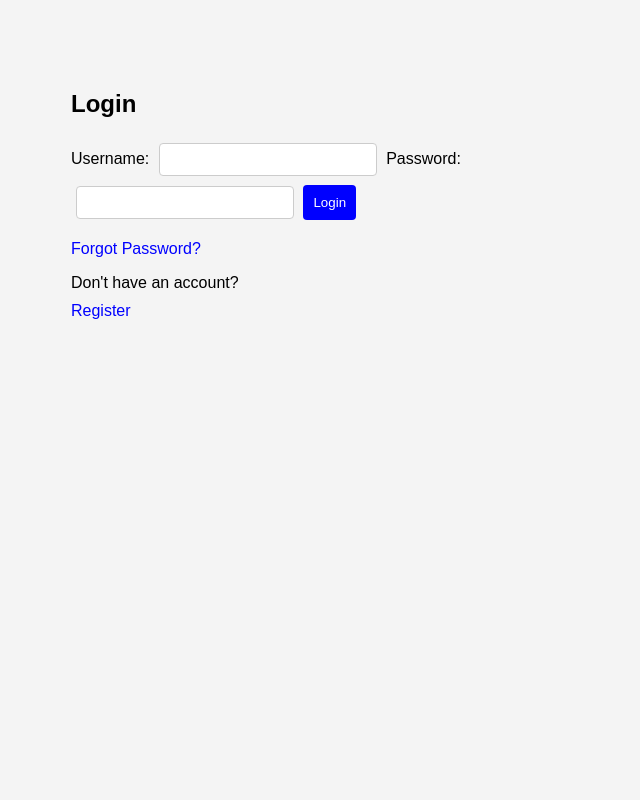
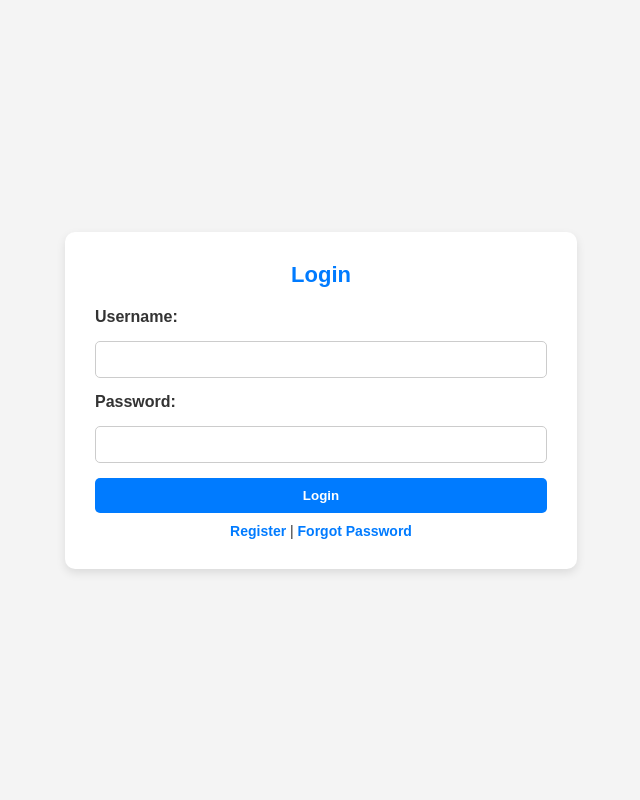
Before and after one commit to Wanjira-Faith/Flask-Mongo-App, a Flask app: page /login in a window 1280 px wide. Shown: the whole page, without its empty margins (319-959 px from the left). Run offline with Flask 3, Linux system fonts and the light colour scheme; some libraries are stand-ins or nearby versions.

Commit message:
updated file

```diff
--- a/app.py
+++ b/app.py
@@ -36,9 +36,14 @@ def register():
         if user_model.find_user_by_username(username):
             flash("Username already exists", "error")
         else:
-            user_model.create_user(username, password, email)
-            flash("Registration successful. Please log in.", "success")
-            return redirect(url_for('login'))
+            user_id = user_model.create_user(username, password, email)  # Get the user ID
+            if user_id:  # Check if user creation was successful
+                # Create a contact entry
+                contact_model.create_contact(user_id, phone="", email=email, address="", registration_number="") # Add other fields
+                flash("Registration successful. Please log in.", "success") # Correct: With category
+                return redirect(url_for('login'))
+            else:
+                flash("Registration failed.", "error") # Handle user creation failure
 
     return render_template('register.html')
 
@@ -53,6 +58,8 @@ def login():
 
         if user and check_password_hash(user['password'], password):
             session['user_id'] = str(user['_id'])
+            flash("Logged in successfully!", "success")  # Add success flash message
+            print("Redirecting to login")  # Debugging line
             return redirect(url_for('profile'))
         flash('Invalid credentials', 'error')
 
@@ -62,11 +69,9 @@ def login():
 @app.route('/logout')
 def logout():
     """Logs out the user and clears the session."""
-    session.clear()  # Clears all session data
-    flash("Logged out successfully", "success")  # Flash logout message
-    return redirect(url_for('login'))  # Redirects to login page
-
-
+    session.clear()
+    flash("Logged out successfully", "success")
+    return redirect(url_for('login'))
 
 @app.route('/forgot_password', methods=['GET', 'POST'])
 def forgot_password():
@@ -112,19 +117,11 @@ def profile():
         return redirect(url_for('login'))
 
     user_id = session['user_id']
-
-    # Fetch user details from database
     user = user_model.find_user_by_id(user_id)
 
     if not user:
         flash("User not found!", "error")
         return redirect(url_for('login'))
-
-    # Ensure we handle cases where 'registration_number' might be missing
-    registration_number = user.get("registration_number", "")
-
-    # Fetch user contact details
-    contact = contact_model.find_by_registration(registration_number) if registration_number else None
 
     if request.method == 'POST':
         phone = request.form['phone']
@@ -133,11 +130,16 @@ def profile():
         registration_number = request.form['registration_number']
 
         contact_model.create_contact(user_id, phone, email, address, registration_number)
-        flash("Profile updated successfully", "success")
-        return redirect(url_for('profile'))  # Reload the page with new data
+        flash("Profile updated successfully!", "success")
 
+        # Re-fetch the contact data after update
+        contact = contact_model.find_by_registration(registration_number)
+        return render_template('profile.html', user=user, contact=contact)
+
+    # Initial GET request: Fetch contact data
+    registration_number = user.get("registration_number", "")
+    contact = contact_model.find_by_registration(registration_number) if registration_number else None
     return render_template('profile.html', user=user, contact=contact)
-
 
 @app.route('/search', methods=['GET', 'POST'])
 def search():
--- a/static/styles.css
+++ b/static/styles.css
@@ -1,107 +1,187 @@
-/* Global Styles */
-body {
-    font-family: Arial, sans-serif;
-    text-align: center;
-    background-color: #f4f4f4;
+/* General Styles */
+* {
+    margin: 0;
+    padding: 0;
+    box-sizing: border-box;
+    font-family: 'Arial', sans-serif;
 }
 
-/* Forms */
+body {
+    background-color: #f4f4f4;
+    color: #333;
+    display: flex;
+    justify-content: center;
+    align-items: center;
+    height: 100vh;
+}
+
+/* Container Styling */
+.container {
+    background-color: white;
+    padding: 30px;
+    border-radius: 10px;
+    box-shadow: 0px 4px 10px rgba(0, 0, 0, 0.1);
+    width: 40%;
+    text-align: center;
+    margin: 0 auto;
+}
+
+/* Navbar Styling */
+.navbar {
+    display: flex;
+    justify-content: space-between;
+    align-items: center;
+    background-color: #007bff;
+    padding: 15px 20px;
+    position: fixed;
+    top: 0;
+    left: 0;
+    width: 100%;
+    box-shadow: 0px 4px 10px rgba(0, 0, 0, 0.1);
+    z-index: 1000;
+}
+
+.nav-left .logo {
+    font-size: 20px;
+    font-weight: bold;
+    color: white;
+    text-decoration: none;
+}
+
+.nav-center {
+    flex-grow: 1;
+    display: flex;
+    justify-content: center;
+}
+
+.search-form {
+    display: flex;
+    align-items: center;
+    gap: 10px;
+
+}
+
+.search-form input {
+    border: 1px solid #ccc;
+    padding: 10px;
+    font-size: 14px;
+    outline: none;
+    width: 250px;
+    border-radius: 5px;
+}
+
+.search-form button {
+    background-color: #0056b3;
+    color: white;
+    border: none;
+    padding: 10px 15px;
+    cursor: pointer;
+    border-radius: 5px;
+    transition: 0.3s;
+}
+
+.search-form button:hover {
+    background-color: #003f80;
+}
+
+.nav-right a {
+    color: white;
+    text-decoration: none;
+    margin-left: 20px;
+    font-weight: bold;
+    transition: 0.3s;
+}
+
+.nav-right .logout-btn {
+    background-color: #dc3545;
+    padding: 8px 12px;
+    border-radius: 5px;
+    transition: 0.3s;
+}
+
+.nav-right .logout-btn:hover {
+    background-color: #b92b3a;
+}
+
+/* Form Styling */
+h2 {
+    margin-bottom: 20px;
+    font-size: 22px;
+    color: #007bff;
+}
+
 form {
-    display: inline-block;
+    display: flex;
+    flex-direction: column;
+    gap: 15px;
+}
+
+label {
+    font-weight: bold;
     text-align: left;
 }
 
 input {
-    width: 200px;
-    padding: 8px;
-    margin: 5px;
+    padding: 10px;
     border: 1px solid #ccc;
-    border-radius: 4px;
+    border-radius: 5px;
+    width: 100%;
 }
 
 button {
-    background-color: blue;
+    background-color: #007bff;
     color: white;
     padding: 10px;
     border: none;
-    border-radius: 4px;
+    font-weight: bold;
     cursor: pointer;
+    border-radius: 5px;
+    transition: 0.3s;
 }
 
 button:hover {
-    background-color: darkblue;
+    background-color: #0056b3;
 }
 
-/* Profile */
-.profile-card {
-    background: white;
-    padding: 15px;
+/* Flash Messages */
+.alert,
+.flash {
+    padding: 10px;
+    margin-bottom: 15px;
     border-radius: 5px;
-    box-shadow: 0 0 5px gray;
+    text-align: center;
+    font-weight: bold;
+}
+
+.alert-success,
+.flash.success {
+    background-color: #28a745;
+    color: white;
+}
+
+.alert-error,
+.flash.error {
+    background-color: #dc3545;
+    color: white;
+}
+
+.alert-info {
+    background-color: #17a2b8;
+    color: white;
 }
 
 /* Links */
+p {
+    margin-top: 10px;
+    font-size: 14px;
+}
+
 a {
-    display: block;
-    margin-top: 10px;
-    color: blue;
+    color: #007bff;
     text-decoration: none;
+    font-weight: bold;
 }
 
 a:hover {
     text-decoration: underline;
 }
-.flash {
-    padding: 10px;
-    margin: 10px 0;
-    border-radius: 5px;
-    text-align: center;
-}
-
-.flash.success {
-    background-color: #d4edda;
-    color: #155724;
-    border: 1px solid #c3e6cb;
-}
-
-.flash.error {
-    background-color: #f8d7da;
-    color: #721c24;
-    border: 1px solid #f5c6cb;
-}
-.container {
-    max-width: 500px;
-    margin: 50px auto;
-    padding: 20px;
-    text-align: center;
-}
-
-.contact-card {
-    background-color: #f4f4f4;
-    padding: 15px;
-    border-radius: 8px;
-    box-shadow: 0 0 10px rgba(0, 0, 0, 0.1);
-}
-
-.no-results {
-    color: red;
-    font-weight: bold;
-}
-
-.buttons {
-    margin-top: 20px;
-}
-
-.btn {
-    display: inline-block;
-    margin: 5px;
-    padding: 10px 15px;
-    background: #007bff;
-    color: #fff;
-    text-decoration: none;
-    border-radius: 5px;
-}
-
-.btn:hover {
-    background: #0056b3;
-}
--- a/templates/login.html
+++ b/templates/login.html
@@ -31,10 +35,10 @@
             <input type="password" id="password" name="password" required>
 
             <button type="submit">Login</button>
+        </form>
 
-            <p><a href="{{ url_for('forgot_password') }}">Forgot Password?</a></p>
-            <p>Don't have an account? <a href="/register">Register</a></p>
-        </form>
+        <p><a href="{{ url_for('register') }}">Register</a> | <a href="{{ url_for('forgot_password') }}">Forgot
+                Password</a></p>
     </div>
 </body>
 
```
Also changed, not shown: other parts of templates/login.html (+15 -11 lines), templates/index.html (added, +41 -0 lines), templates/logout.html (deleted, +0 -29 lines), templates/profile.html (+33 -13 lines), templates/register.html (+7 -5 lines).
